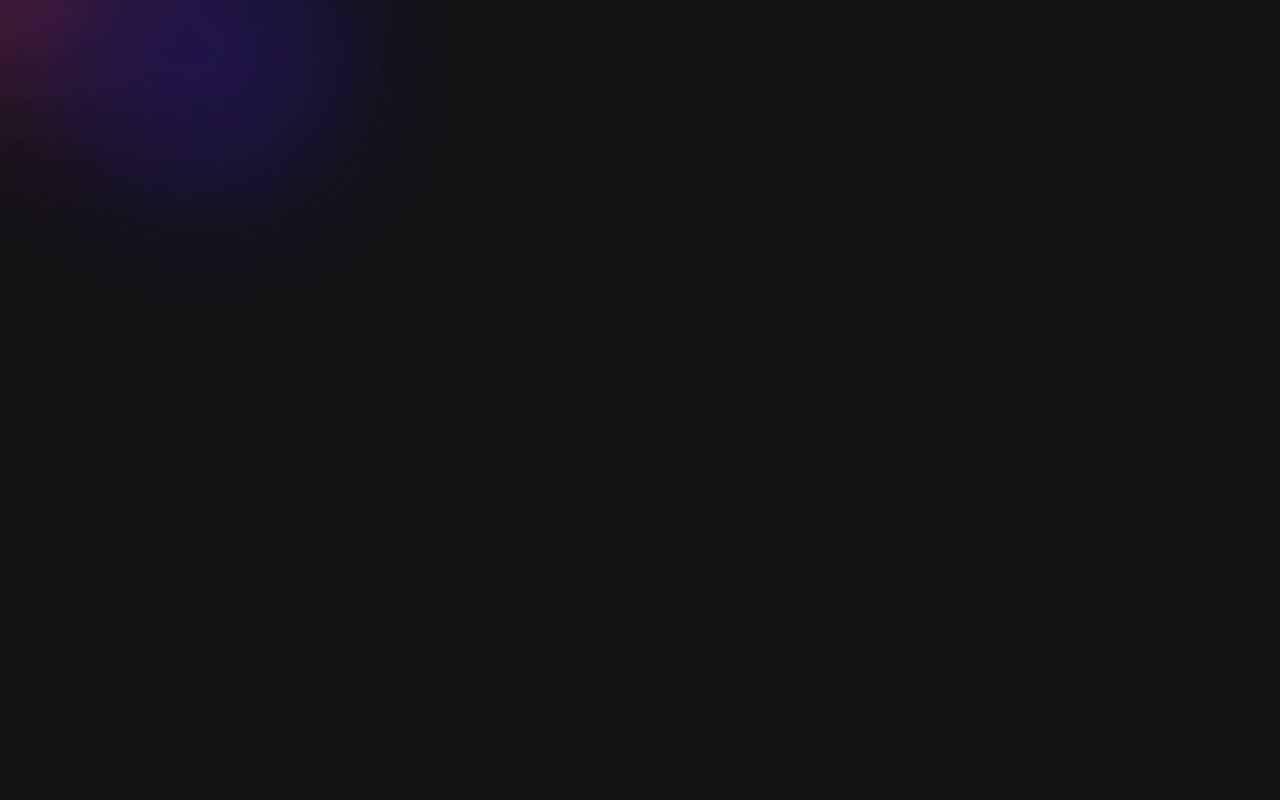
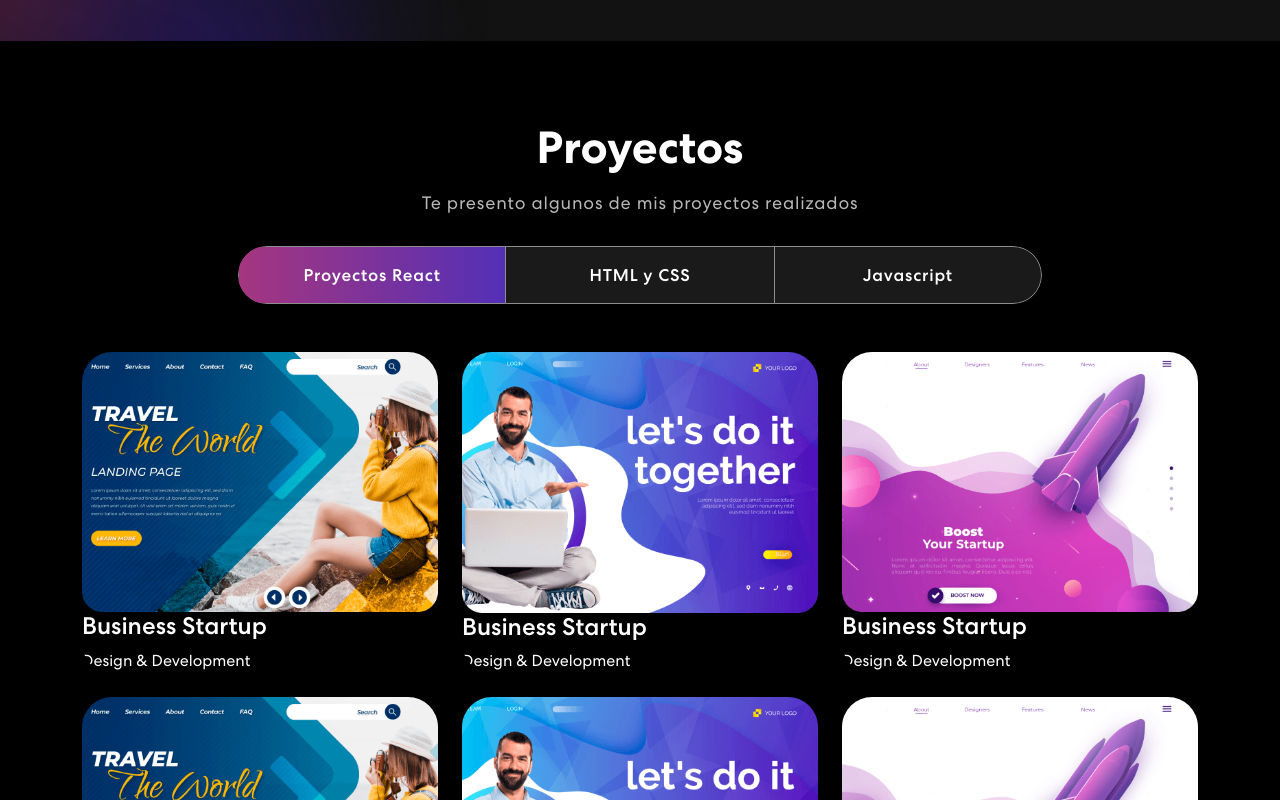
Before and after one commit to VazquezHd/myweb, a React (Create React App) app: page / in a window 1280 px wide. Shown: the part 1300-2100 px from the top of the page. Before the commit the page ends 1661 px from the top, so only its background shows below. Built offline with nearby package versions, Linux system fonts and the light colour scheme.

Commit message:
agregando proyectos

```diff
--- a/src/App.js
+++ b/src/App.js
@@ -1,9 +1,10 @@
 import logo from './logo.svg';
 import './App.css';
-import 'bootstrap/dist/css/bootstrap.min.css';
 import { NavBar } from './components/NavBar';
 import { Banner } from './components/Banner';
 import { Skills } from './components/Skills';
+import { Projects } from './components/Projects';
+import 'bootstrap/dist/css/bootstrap.min.css';
 
 function App() {
   return (
@@ -11,6 +12,7 @@
       <NavBar/>
       <Banner/>
       <Skills/>
+      <Projects/>
     </div>
   );
 }
--- /dev/null
+++ b/src/components/ProjectCard.js
@@ -0,0 +1,14 @@
+import { Col } from "react-bootstrap";
+export const ProjectCard = ({title , description , imgUrl}) => {
+    return(
+        <Col sm={6} md={4}>
+            <div className="proj-imgbx">
+                <img src={imgUrl}/>
+                <div className="proj-txt">
+                    <h4>{title}</h4>
+                    <span>{description}</span>
+                </div>
+            </div>
+        </Col>
+    )
+}
--- /dev/null
+++ b/src/components/Projects.js
@@ -0,0 +1,89 @@
+import { Col, Container , Tab, Row , Nav } from "react-bootstrap";
+import { ProjectCard } from "./ProjectCard";
+import colorSharp2 from "../assets/img/color-sharp2.png";
+import projImg1 from "../assets/img/project-img1.png";
+import projImg2 from "../assets/img/project-img2.png";
+import projImg3 from "../assets/img/project-img3.png";
+
+export const Projects = () => {
+
+    const projects = [
+        {
+          title: "Business Startup",
+          description: "Design & Development",
+          imgUrl: projImg1,
+        },
+        {
+          title: "Business Startup",
+          description: "Design & Development",
+          imgUrl: projImg2,
+        },
+        {
+          title: "Business Startup",
+          description: "Design & Development",
+          imgUrl: projImg3,
+        },
+        {
+          title: "Business Startup",
+          description: "Design & Development",
+          imgUrl: projImg1,
+        },
+        {
+          title: "Business Startup",
+          description: "Design & Development",
+          imgUrl: projImg2,
+        },
+        {
+          title: "Business Startup",
+          description: "Design & Development",
+          imgUrl: projImg3,
+        },
+      ];
+
+    return (
+        <section className="project" id="project">
+          <Container>
+            <Row>
+              <Col>
+                <h2>Proyectos</h2>
+                <p>
+                  Te presento algunos de mis proyectos realizados
+                </p>
+                <Tab.Container id="projects-tabs" defaultActiveKey="first">
+                <Nav variant="pills" className="nav-pills mb-5 justify-content-center align-items-center" id="pills-tab">
+                    <Nav.Item>
+                      <Nav.Link eventKey="first">Proyectos React</Nav.Link>
+                    </Nav.Item>
+                    <Nav.Item>
+                      <Nav.Link eventKey="second">HTML y CSS</Nav.Link>
+                    </Nav.Item>
+                    <Nav.Item>
+                      <Nav.Link eventKey="third">Javascript</Nav.Link>
+                    </Nav.Item>
+                  </Nav>
+                  <Tab.Content>
+                    <Tab.Pane eventKey="first">
+                      <Row>
+                        {
+                          projects.map((project , index) =>{
+                            return(
+                              <ProjectCard
+                              key={index}
+                              {...project}
+                              />
+                            )
+                          })
+                        }
+                      </Row>
+                    </Tab.Pane>
+                    <Tab.Pane eventKey="second">segundo</Tab.Pane>
+                    <Tab.Pane eventKey="third">Tercero</Tab.Pane>
+                  </Tab.Content>
+                  </Tab.Container>
+              </Col>
+            </Row>
+          </Container>
+          <img className="background-image-right" src={colorSharp2}></img>
+        </section>
+    )
+}
--- a/src/components/Skills.js
+++ b/src/components/Skills.js
@@ -37,7 +37,7 @@
                             Skills
                         </h2>
                         <p>
-                            dfghrgshfghdfhgfhgf hgf h  hfghfgdhfg fg g hfgf fgh
+                            Cuento con multiples certificaciones expedidas por Oracle (Alura Latam) y Google (Inroads).
                         </p>
                         <Carousel responsive={responsive} infinite={true} className="skill-slider">
                             <div className="item">
```
Also changed, not shown: 1 other file (tests, documents, lock files or other folders).
